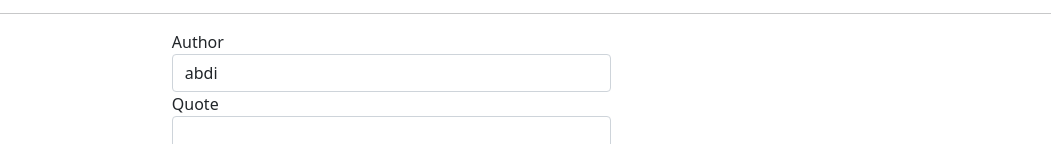
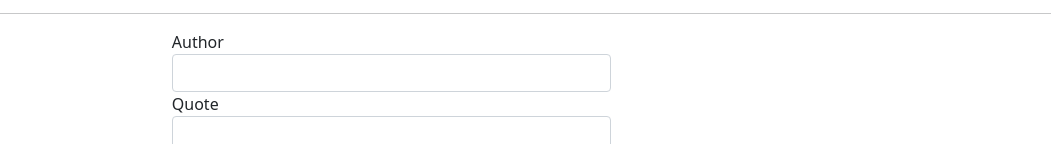
Before and after one commit to AbdimulhinYussuf3675/The_Quote, an Angular app: page / in a window 1280 px wide. Shown: the part 619-763 px from the top of the page, without its empty margins (217-1280 px from the left). Built offline with nearby package versions, Linux system fonts and the light colour scheme.

Commit message:
added a quote choice

```diff
--- a/src/app/form-quote/form-quote.component.ts
+++ b/src/app/form-quote/form-quote.component.ts
@@ -6,7 +6,7 @@ import{Quote} from '../quotes'
   styleUrls: ['./form-quote.component.css']
 })
 export class FormQuoteComponent implements OnInit {
-  newQuote = new Quote(0,"abdi","","",new Date());
+  newQuote = new Quote(0,"","","",new Date());
   @Output() addQuote = new EventEmitter<Quote>();
 
     submitQuote(){
```
